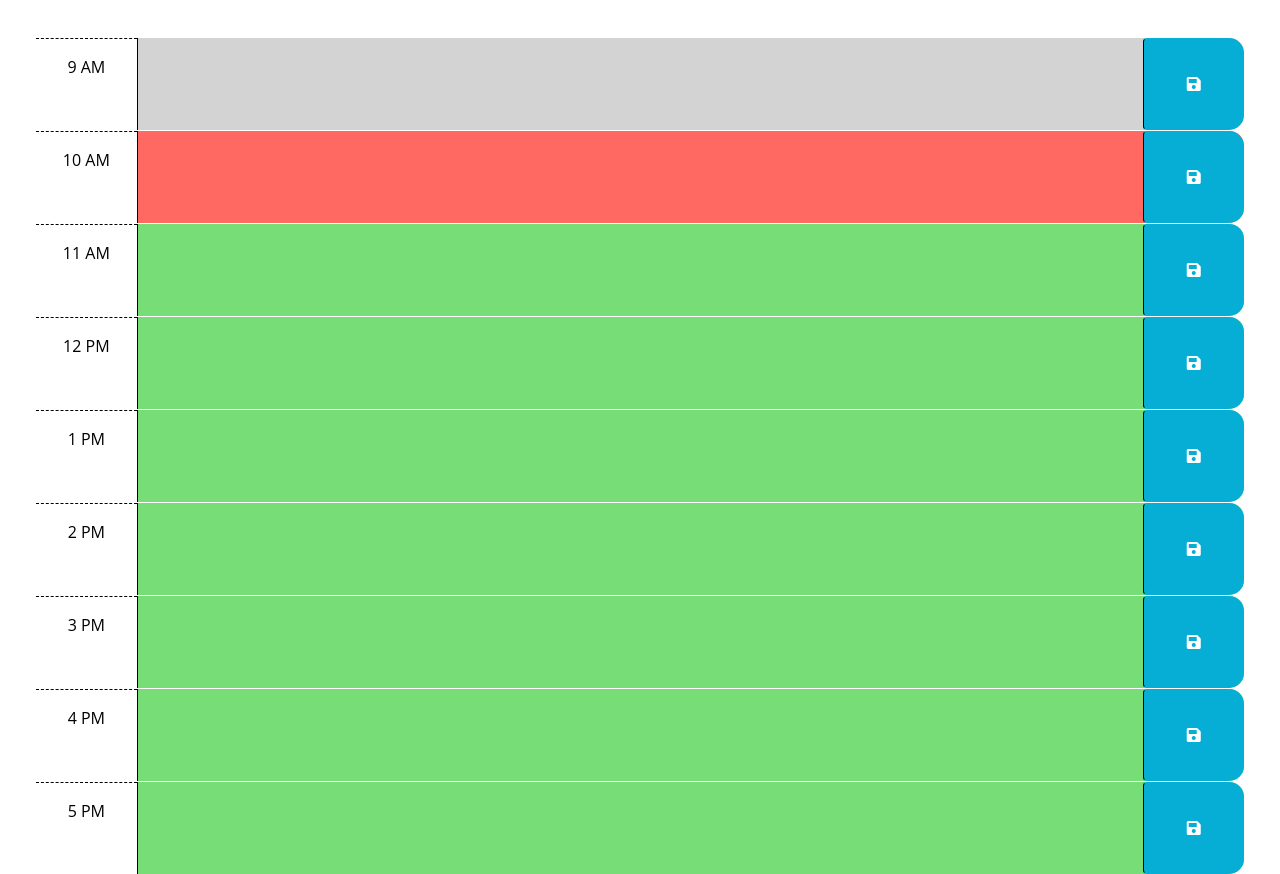
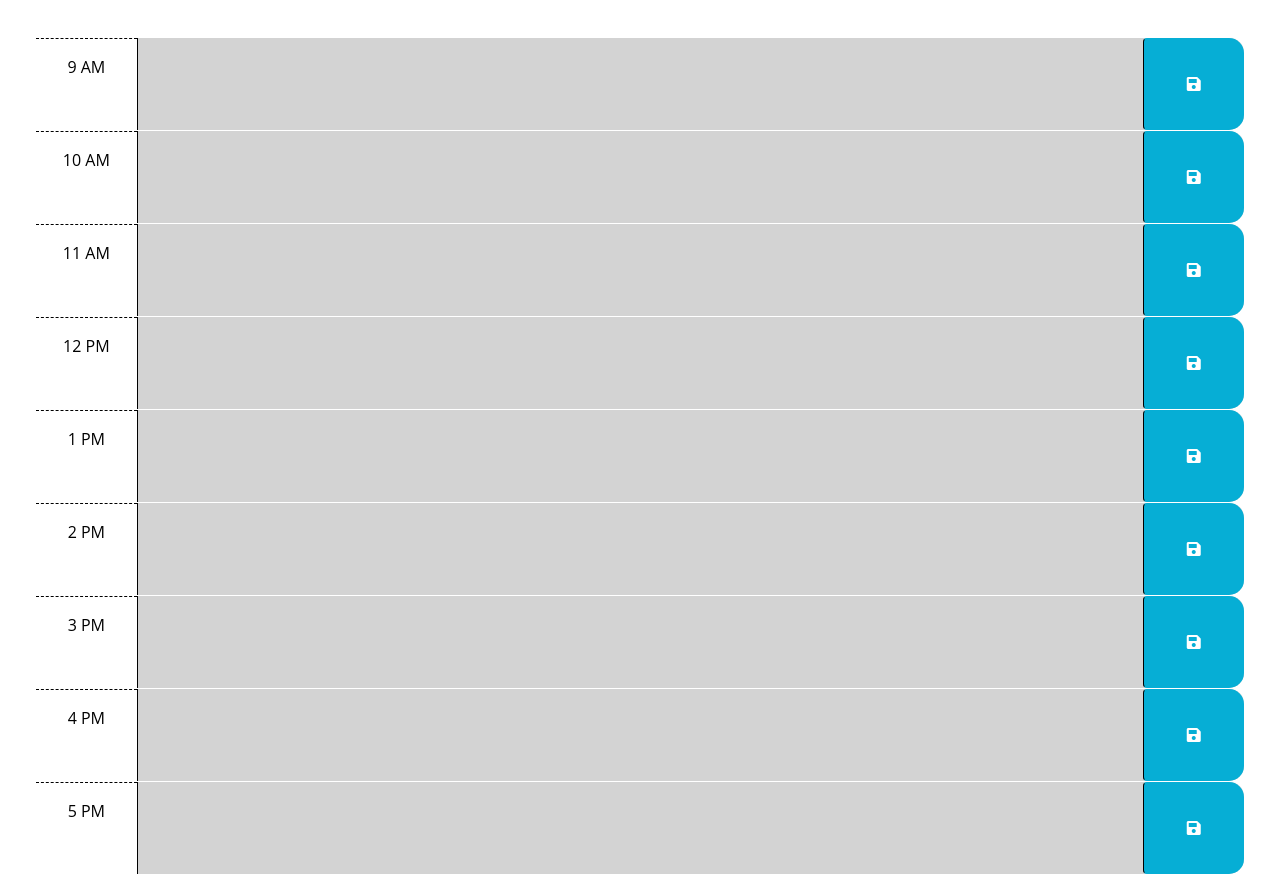
Before and after one commit to Savannah-Shifflet/daily-planner, a plain HTML site: page index.html in a window 1280 px wide. Shown: the part 260-1134 px from the top of the page. Drawn offline with nearby package versions, Linux system fonts and the light colour scheme.

Commit message:
added for loop to color time block according to past, present, future classes

```diff
--- a/assets/js/script.js
+++ b/assets/js/script.js
@@ -10,11 +10,21 @@ $(function () {
     localStorage.setItem(hourId, input);
   })
 
-  // TODO: Add code to apply the past, present, or future class to each time
-  // block by comparing the id to the current hour. HINTS: How can the id
-  // attribute of each time-block be used to conditionally add or remove the
-  // past, present, and future classes? How can Day.js be used to get the
-  // current hour in 24-hour time?
+  // Apply the past, present, or future class to each time block by comparing the id to the current hour.
+  var hourContainer = $('#hourContainer').children()
+
+  for (i = 0; i < hourContainer.length; i++) {
+    var hourIdName = hourContainer[i].getAttribute('id');
+    var hourNumber = hourIdName.slice(5);
+
+    if(hourNumber === dayjs().format('H')) {
+      $('#' + hourIdName).addClass("present");
+    } else if (hourNumber > dayjs().format('H')) {
+      $('#' + hourIdName).addClass("future");
+    } else {
+      $('#' + hourIdName).addClass("past");
+    }
+  }
 
   //
   // TODO: Add code to get any user input that was saved in localStorage and set
--- a/index.html
+++ b/index.html
@@ -30,7 +30,7 @@
       <p class="lead">A simple calendar app for scheduling your work day</p>
       <p id="currentDay" class="lead"></p>
     </header>
-    <div class="container-fluid px-5">
+    <div class="container-fluid px-5" id = "hourContainer">
       <!-- Use class for "past", "present", and "future" to apply styles to the
         time-block divs accordingly. The javascript will need to do this by
         adding/removing these classes on each div by comparing the hour in the
@@ -42,7 +42,7 @@
         -->
 
       <!-- Example of a past time block. The "past" class adds a gray background color. -->
-      <div id="hour-9" class="row time-block past">
+      <div id="hour-09" class="row time-block">
         <div class="col-2 col-md-1 hour text-center py-3">9 AM</div>
         <textarea class="col-8 col-md-10 description" rows="3"> </textarea>
         <button class="btn saveBtn col-2 col-md-1" aria-label="save">
@@ -51,7 +51,7 @@
       </div>
 
       <!-- Example of a present time block. The "present" class adds a red background color. -->
-      <div id="hour-10" class="row time-block present">
+      <div id="hour-10" class="row time-block">
         <div class="col-2 col-md-1 hour text-center py-3">10 AM</div>
         <textarea class="col-8 col-md-10 description" rows="3"> </textarea>
         <button class="btn saveBtn col-2 col-md-1" aria-label="save">
@@ -60,7 +60,7 @@
       </div>
 
       <!-- Example of a future time block. The "future" class adds a green background color. -->
-      <div id="hour-11" class="row time-block future">
+      <div id="hour-11" class="row time-block">
         <div class="col-2 col-md-1 hour text-center py-3">11 AM</div>
         <textarea class="col-8 col-md-10 description" rows="3"> </textarea>
         <button class="btn saveBtn col-2 col-md-1" aria-label="save">
@@ -68,7 +68,7 @@
         </button>
       </div>
 
-    <div id="hour-12" class="row time-block future">
+    <div id="hour-12" class="row time-block">
       <div class="col-2 col-md-1 hour text-center py-3">12 PM</div>
       <textarea class="col-8 col-md-10 description" rows="3"> </textarea>
       <button class="btn saveBtn col-2 col-md-1" aria-label="save">
@@ -76,7 +76,7 @@
       </button>
     </div>
 
-    <div id="hour-1" class="row time-block future">
+    <div id="hour-13" class="row time-block">
       <div class="col-2 col-md-1 hour text-center py-3">1 PM</div>
       <textarea class="col-8 col-md-10 description" rows="3"> </textarea>
       <button class="btn saveBtn col-2 col-md-1" aria-label="save">
@@ -84,7 +84,7 @@
       </button>
     </div>
 
-    <div id="hour-2" class="row time-block future">
+    <div id="hour-14" class="row time-block">
       <div class="col-2 col-md-1 hour text-center py-3">2 PM</div>
       <textarea class="col-8 col-md-10 description" rows="3"> </textarea>
       <button class="btn saveBtn col-2 col-md-1" aria-label="save">
@@ -92,7 +92,7 @@
       </button>
     </div>
 
-    <div id="hour-3" class="row time-block future">
+    <div id="hour-15" class="row time-block">
       <div class="col-2 col-md-1 hour text-center py-3">3 PM</div>
       <textarea class="col-8 col-md-10 description" rows="3"> </textarea>
       <button class="btn saveBtn col-2 col-md-1" aria-label="save">
@@ -100,7 +100,7 @@
       </button>
     </div>
 
-    <div id="hour-4" class="row time-block future">
+    <div id="hour-16" class="row time-block">
       <div class="col-2 col-md-1 hour text-center py-3">4 PM</div>
       <textarea class="col-8 col-md-10 description" rows="3"> </textarea>
       <button class="btn saveBtn col-2 col-md-1" aria-label="save">
@@ -108,7 +108,7 @@
       </button>
     </div>
 
-    <div id="hour-5" class="row time-block future">
+    <div id="hour-17" class="row time-block">
       <div class="col-2 col-md-1 hour text-center py-3">5 PM</div>
       <textarea class="col-8 col-md-10 description" rows="3"> </textarea>
       <button class="btn saveBtn col-2 col-md-1" aria-label="save">
```
